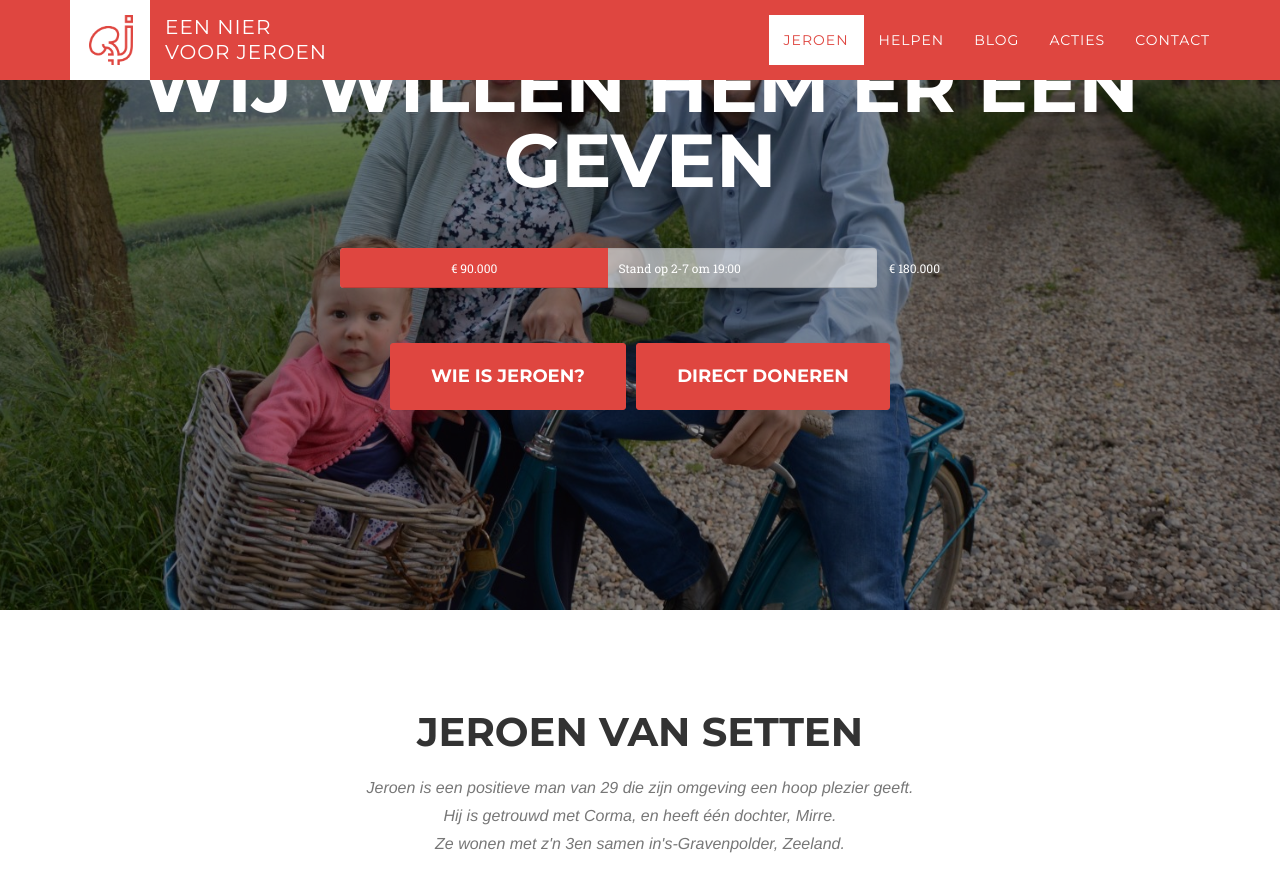
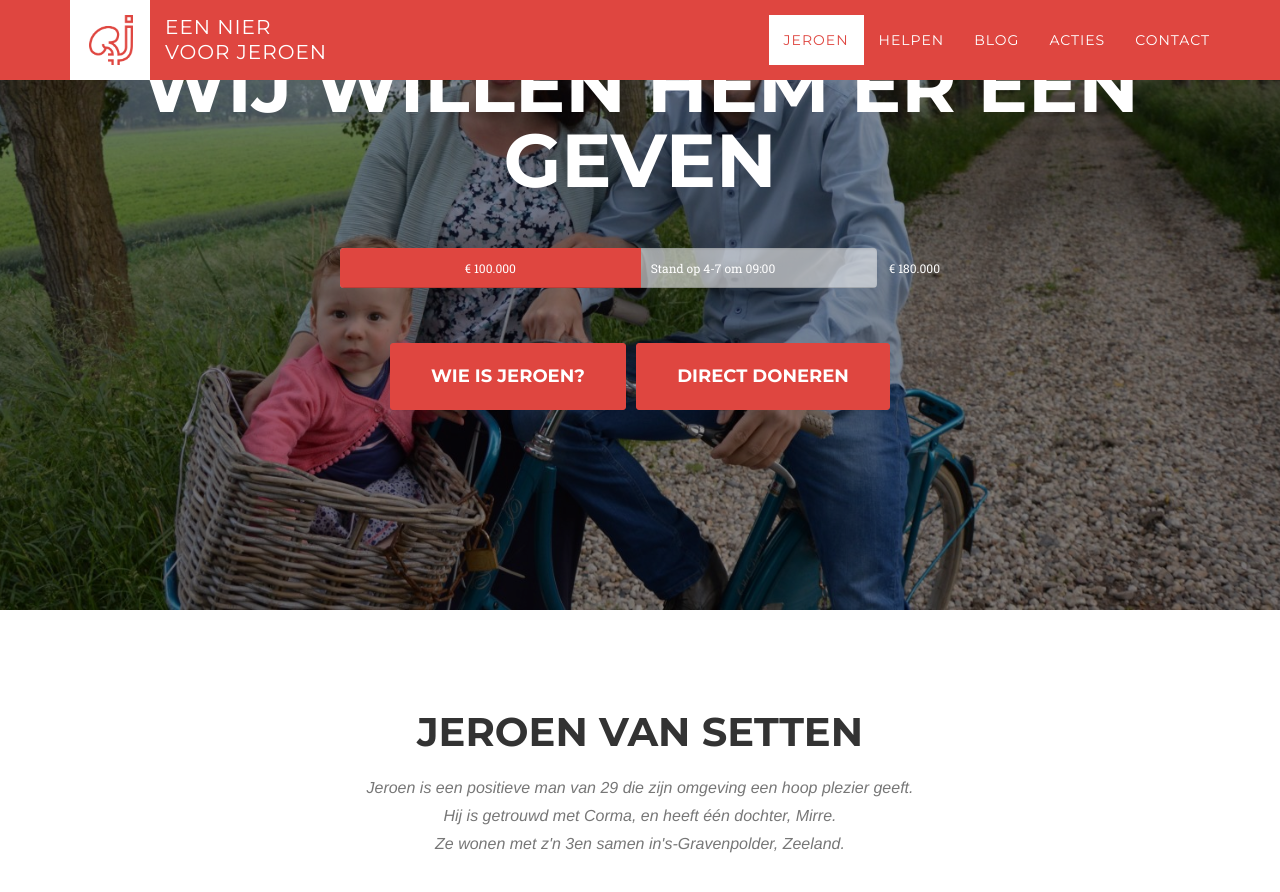
Before and after one commit to Een-nier-voor-Jeroen/Niervoorjeroen.nl-website, a Jekyll site: the page built from index.html, in a window 1280 px wide and 900 px high, scrolled down 317 px. Shown: the top 892 px of the window. Built offline with Jekyll 4.4.1, drawn with Linux system fonts in a browser that asks for light colours; nearby versions of some CDN libraries; some web fonts are replaced.

Commit message:
We zijn op 100.000!

```diff
--- a/index.html
+++ b/index.html
@@ -21,10 +21,10 @@
                         € 180.000
                     </div>
                     <div class="progress" style="height: 40px; background-color: rgba(245,245,245,0.6);">
-                        <div class="progress-bar" role="progressbar" aria-valuenow="90000" aria-valuemin="0" aria-valuemax="180000" style="width: 50%; height: 40px; line-height: 40px;">
-                            € 90.000
+                        <div class="progress-bar" role="progressbar" aria-valuenow="100000" aria-valuemin="0" aria-valuemax="180000" style="width: 56%; height: 40px; line-height: 40px;">
+                            € 100.000
                         </div>
-                        <div class="progress-bar" style="line-height: 40px; width: 50%; text-align: left; padding-left: 10px; background: none;">Stand op 2-7 om 19:00</div>
+                        <div class="progress-bar" style="line-height: 40px; width: 44%; text-align: left; padding-left: 10px; background: none;">Stand op 4-7 om 09:00</div>
                     </div>
                 </div>
                 <p>
```
